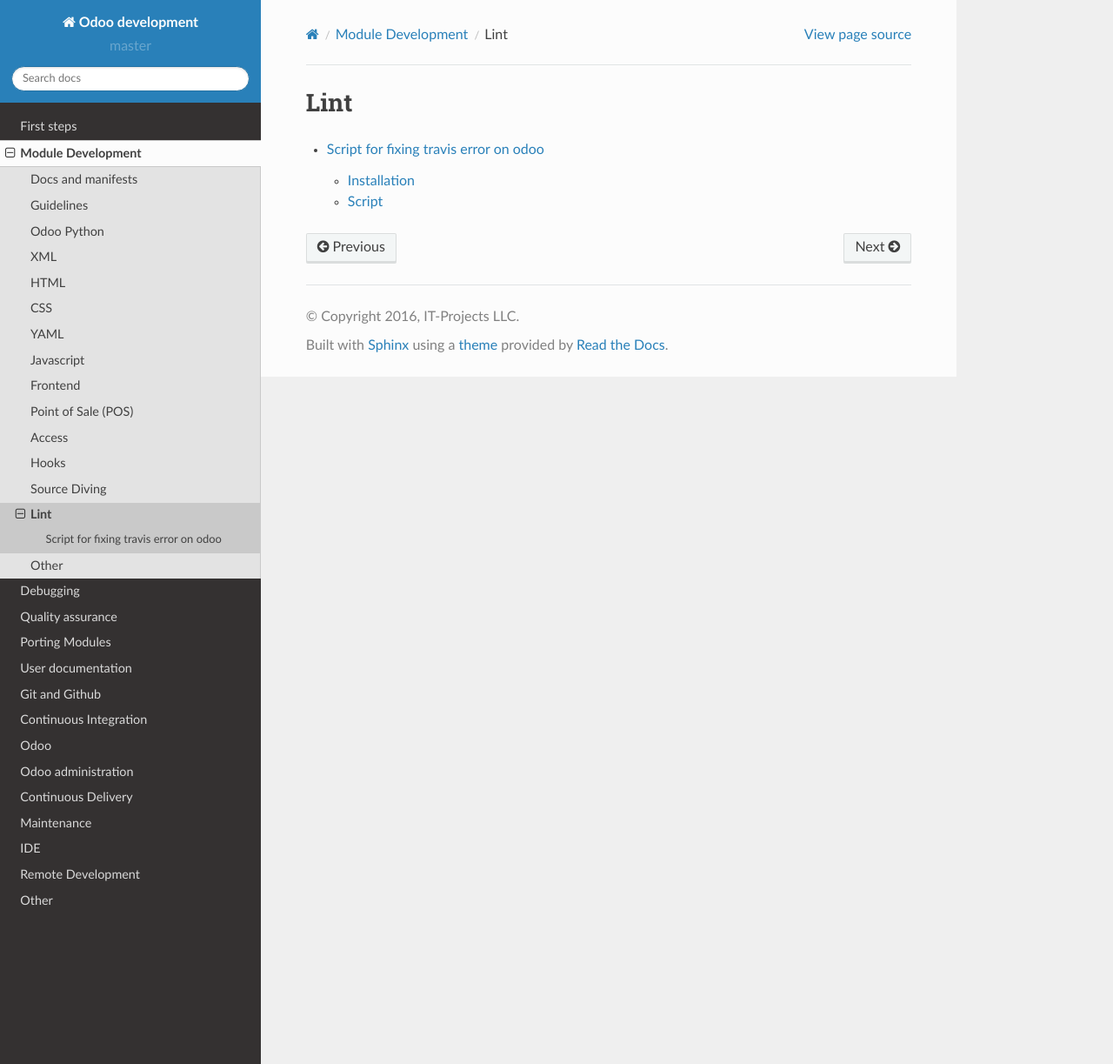
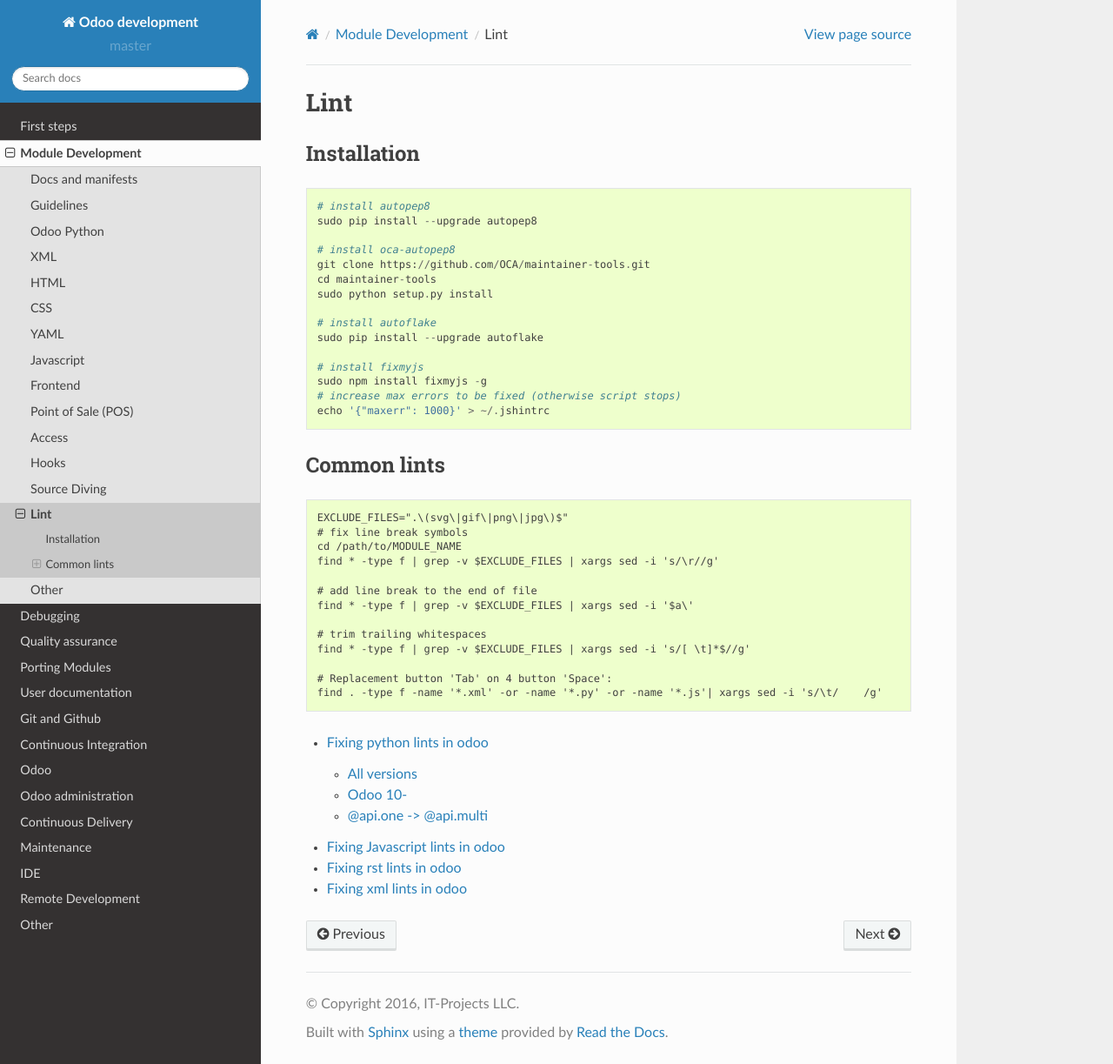
Before and after one commit to itpp-labs/odoo-development, a Sphinx documentation site: the page built from docs/dev/lint/index.rst, in a window 1280 px wide and 1223 px high. Shown: the whole window at 87% size. Built offline with Sphinx 7.4.7 and the Read the Docs theme 2.0.0, drawn with Linux system fonts in a browser that asks for light colours.

Commit message:
split lints into sections

```diff
--- a/docs/description/checklist.rst
+++ b/docs/description/checklist.rst
@@ -70,4 +70,4 @@
 
 * ``Live Preview`` button will appear at Odoo Apps Store after releasing the updates
 
-.. image:: ../../images/live_preview.png
+.. image:: ../images/live_preview.png
--- a/docs/dev/lint/index.rst
+++ b/docs/dev/lint/index.rst
@@ -2,6 +2,49 @@
  Lint
 ======
 
+Installation
+============
+::
+
+    # install autopep8
+    sudo pip install --upgrade autopep8
+
+    # install oca-autopep8
+    git clone https://github.com/OCA/maintainer-tools.git
+    cd maintainer-tools
+    sudo python setup.py install
+
+    # install autoflake
+    sudo pip install --upgrade autoflake
+
+    # install fixmyjs
+    sudo npm install fixmyjs -g
+    # increase max errors to be fixed (otherwise script stops)
+    echo '{"maxerr": 1000}' > ~/.jshintrc
+
+
+Common lints
+============
+::
+
+    EXCLUDE_FILES=".\(svg\|gif\|png\|jpg\)$"
+    # fix line break symbols
+    cd /path/to/MODULE_NAME
+    find * -type f | grep -v $EXCLUDE_FILES | xargs sed -i 's/\r//g'
+
+    # add line break to the end of file
+    find * -type f | grep -v $EXCLUDE_FILES | xargs sed -i '$a\'
+
+    # trim trailing whitespaces
+    find * -type f | grep -v $EXCLUDE_FILES | xargs sed -i 's/[ \t]*$//g'
+
+    # Replacement button 'Tab' on 4 button 'Space':
+    find . -type f -name '*.xml' -or -name '*.py' -or -name '*.js'| xargs sed -i 's/\t/    /g'
+
+
 .. toctree::
 
-   fix-travis
+   python-lint
+   js-lint
+   rst-lint
+   xml-lint
--- /dev/null
+++ b/docs/dev/lint/js-lint.rst
@@ -0,0 +1,7 @@
+=================================
+ Fixing Javascript lints in odoo
+=================================
+::
+
+    #lint for js:
+    fixmyjs --legacy --config ~/.jshintrc ./
--- /dev/null
+++ b/docs/dev/lint/rst-lint.rst
@@ -0,0 +1,8 @@
+==========================
+ Fixing rst lints in odoo
+==========================
+::
+
+    # Correction is links in rst-files
+    #`_   ->   `__
+    find . -type f -name '*.rst' | xargs sed -i '`_(?!_)/`__/g'
--- /dev/null
+++ b/docs/dev/lint/xml-lint.rst
@@ -0,0 +1,6 @@
+==========================
+ Fixing xml lints in odoo
+==========================
+::
+    # xml-deprecated-tree-attribute
+    find . -type f -name '*.xml' | xargs sed -i 's/\(\<tree.*\) string="[^"]*"/\1/g'
```
Also changed, not shown: docs/dev/lint/python-lint.rst (renamed from docs/dev/lint/fix-travis.rst, +16 -61 lines), docs/migration/helpers.rst (+0 -8 lines).
